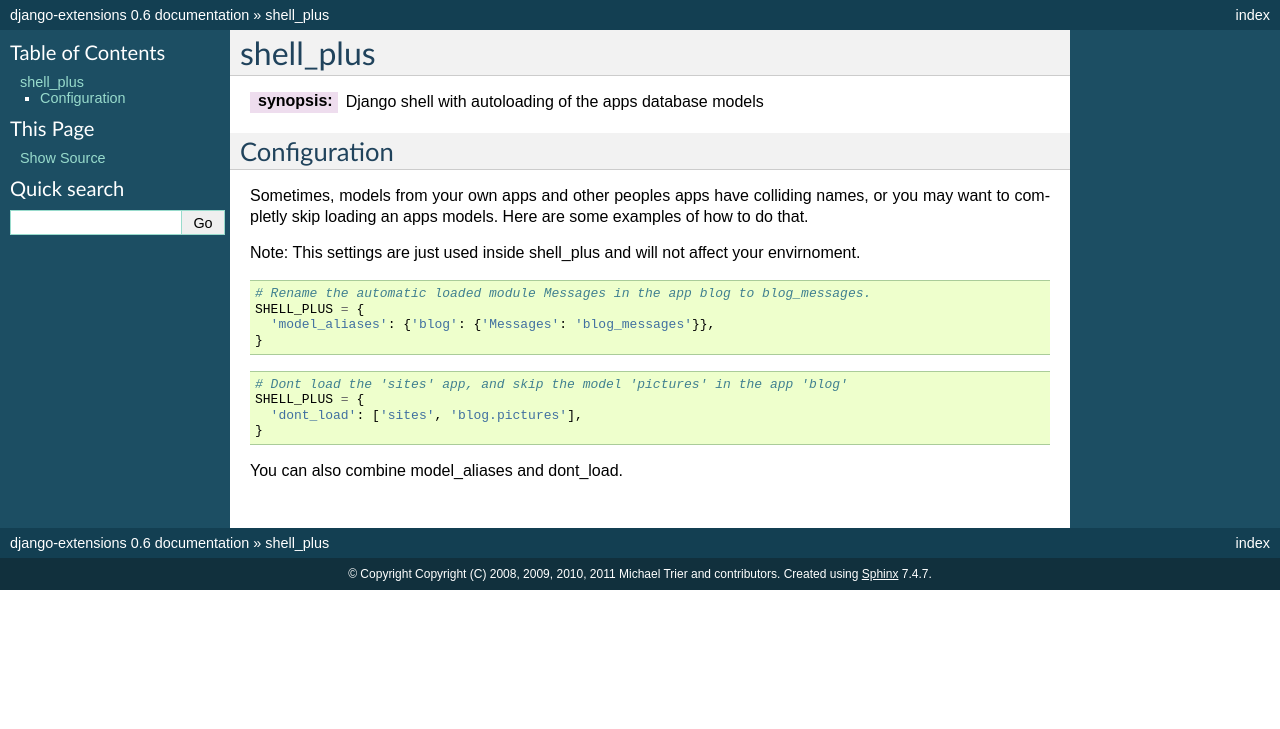
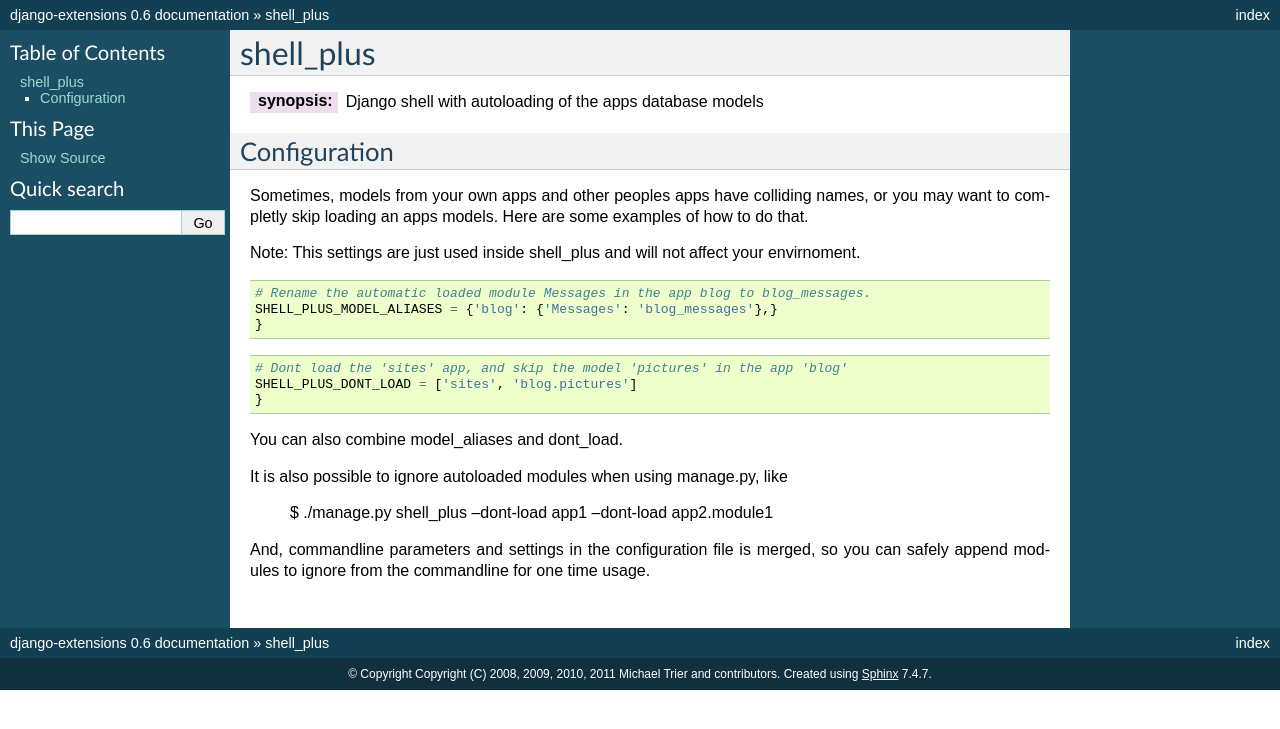
Before and after one commit to MustafaFiser/django-extensions, a Sphinx documentation site: the page built from docs/shell_plus.rst, in a window 1280 px wide. Shown: the top 729 px of the page. Built offline with Sphinx 7.4.7, drawn with Linux system fonts in a browser that asks for light colours.

Commit message:
Cleaned up model_alias and model "dont load" options.

```diff
--- a/docs/shell_plus.rst
+++ b/docs/shell_plus.rst
@@ -1,11 +1,11 @@
 shell_plus
-=============
+==========
 
 :synopsis: Django shell with autoloading of the apps database models
 
 
 Configuration
-------------
+-------------
 
 Sometimes, models from your own apps and other peoples apps have colliding names,
 or you may want to completly skip loading an apps models. Here are some examples of how to do that.
@@ -15,16 +15,21 @@ Note: This settings are just used inside shell_plus and will not affect your env
 ::
 
   # Rename the automatic loaded module Messages in the app blog to blog_messages.
-  SHELL_PLUS = {
-    'model_aliases': {'blog': {'Messages': 'blog_messages'}},
+  SHELL_PLUS_MODEL_ALIASES = {'blog': {'Messages': 'blog_messages'},}
   }
 
 ::
 
   # Dont load the 'sites' app, and skip the model 'pictures' in the app 'blog'
-  SHELL_PLUS = {
-    'dont_load': ['sites', 'blog.pictures'],
+  SHELL_PLUS_DONT_LOAD = ['sites', 'blog.pictures']
   }
 
 
 You can also combine model_aliases and dont_load.
+
+It is also possible to ignore autoloaded modules when using manage.py, like
+
+  $ ./manage.py shell_plus --dont-load app1 --dont-load app2.module1
+
+And, commandline parameters and settings in the configuration file is merged, so you can
+safely append modules to ignore from the commandline for one time usage.
```
Also changed, not shown: 1 other file.
